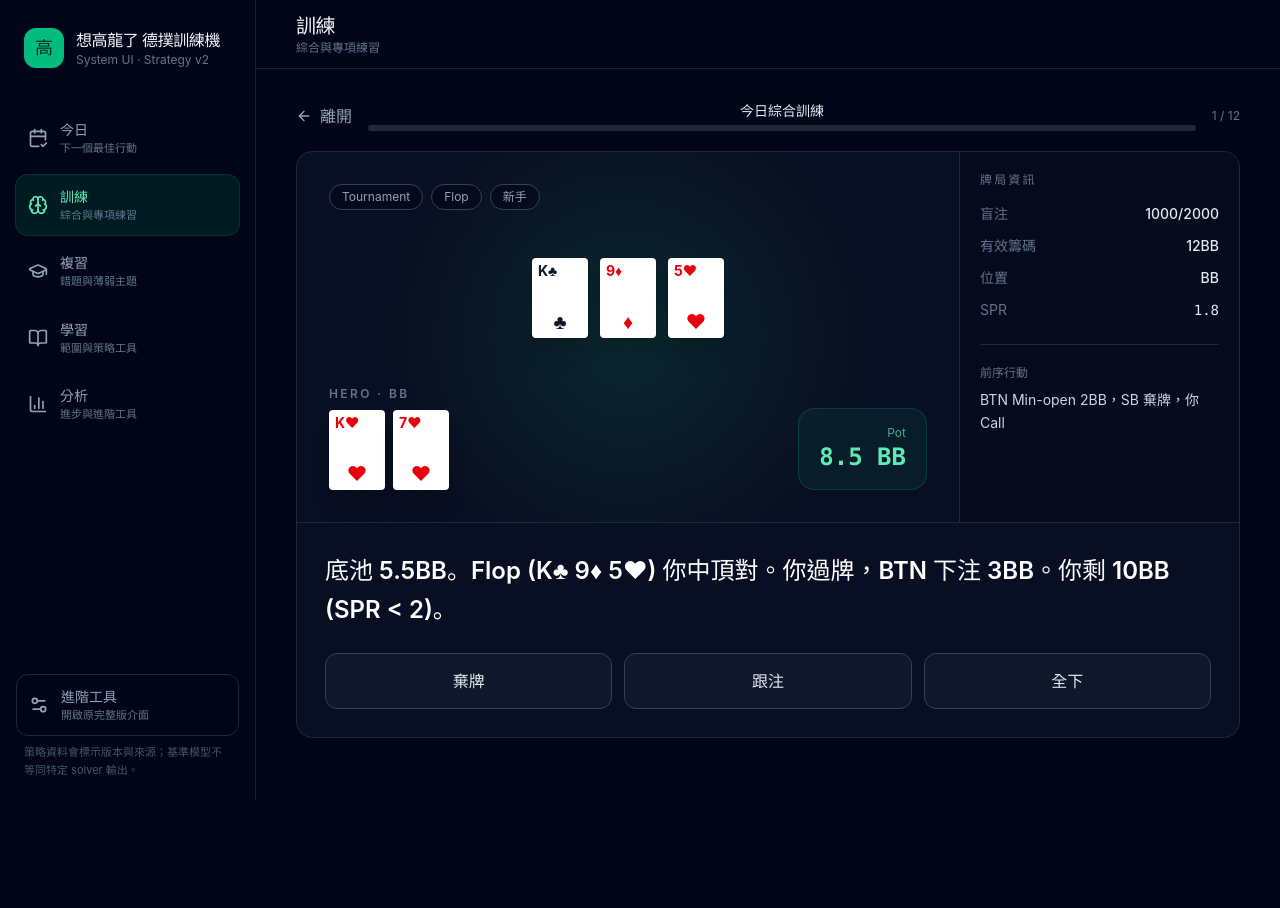
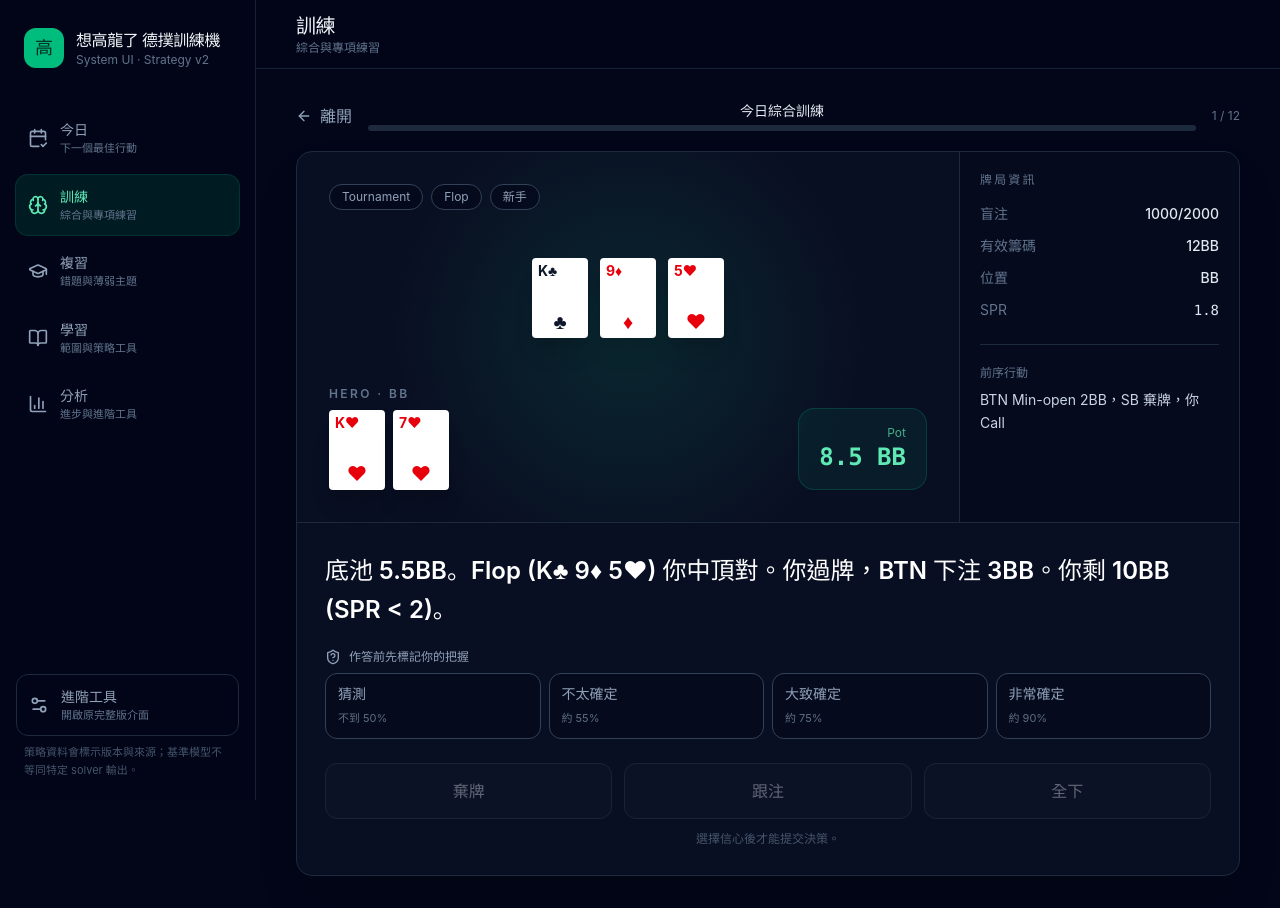
Before and after one commit to linwuyen/poker-coach-pro, a React (Vite) app: page / in a window 1280 px wide. Both pictures are taken after a click on the button "開始今日訓練". Before the commit the page ends 800 px from the top, so only its background shows below. Built offline with nearby package versions, Linux system fonts and the light colour scheme.

Commit message:
feat: add confidence mastery EV feedback and coach flow

```diff
--- a/src/features/training/TrainingSession.tsx
+++ b/src/features/training/TrainingSession.tsx
@@ -1,8 +1,17 @@
 import { ReactNode, useMemo, useRef, useState } from 'react';
-import { ArrowLeft, ArrowRight, CheckCircle2, Clock3, Lightbulb, RotateCcw, XCircle } from 'lucide-react';
+import { ArrowLeft, ArrowRight, Brain, CheckCircle2, Clock3, Lightbulb, RotateCcw, ShieldQuestion, XCircle } from 'lucide-react';
 import { CardUI } from '../../components/CardUI';
-import { ActionType, Feedback, HistoryItem, Scenario } from '../../types';
+import { ActionType, ConfidenceLevel, Feedback, HistoryItem, Scenario } from '../../types';
 import { createAttemptId, getReviewSchedule } from '../../utils/history';
+import {
+  buildSessionLearningSummary,
+  getDifficultyWeight,
+  getHistoryMasteryKey,
+  isDelayedReview,
+  makeMasteryKey,
+  resolveFeedbackQuality,
+} from '../../learning-engine';
+import { CoachDrawer } from '../coach/CoachDrawer';
 
 interface TrainingSessionProps {
   scenarios: Scenario[];
@@ -17,31 +26,45 @@ const ACTION_LABELS: Partial<Record<ActionType, string>> = {
   Fold: '棄牌', Call: '跟注', Raise: '加注', '3-bet': '3-Bet', '4-bet (Raise)': '4-Bet',
   'All-in': '全下', Check: '過牌', 'Bet small': '小注', 'Bet half pot': '半池', 'Bet big': '大注',
 };
+const CONFIDENCE: Array<{ value: ConfidenceLevel; label: string; hint: string }> = [
+  { value: 1, label: '猜測', hint: '不到 50%' }, { value: 2, label: '不太確定', hint: '約 55%' },
+  { value: 3, label: '大致確定', hint: '約 75%' }, { value: 4, label: '非常確定', hint: '約 90%' },
+];
 
 export function TrainingSession({ scenarios, history, title, onRecord, onExit, onComplete }: TrainingSessionProps) {
   const [scenarioIndex, setScenarioIndex] = useState(0);
   const [stepIndex, setStepIndex] = useState(0);
   const [selectedAction, setSelectedAction] = useState<ActionType | null>(null);
+  const [confidence, setConfidence] = useState<ConfidenceLevel | null>(null);
   const [feedback, setFeedback] = useState<Feedback | null>(null);
-  const [scores, setScores] = useState<number[]>([]);
+  const [sessionItems, setSessionItems] = useState<HistoryItem[]>([]);
+  const [coachOpen, setCoachOpen] = useState(false);
   const startedAt = useRef(Date.now());
 
   const scenario = scenarios[scenarioIndex];
   const step = scenario?.steps[stepIndex];
   const progress = scenarios.length > 0 ? ((scenarioIndex + (feedback ? 1 : 0)) / scenarios.length) * 100 : 0;
-  const averageScore = scores.length ? Math.round(scores.reduce((sum, score) => sum + score, 0) / scores.length * 10) : 0;
-
+  const summary = useMemo(() => buildSessionLearningSummary(sessionItems), [sessionItems]);
+  const currentMasteryKey = scenario && step ? makeMasteryKey(scenario.id, step.id) : '';
   const latestPrevious = useMemo(() => history
-    .filter(item => item.scenarioId === scenario?.id)
-    .sort((a, b) => b.timestamp - a.timestamp)[0], [history, scenario?.id]);
+    .filter(item => getHistoryMasteryKey(item) === currentMasteryKey)
+    .sort((a, b) => b.timestamp - a.timestamp)[0], [history, currentMasteryKey]);
 
   if (!scenario || !step) {
     return (
-      <section className="mx-auto max-w-xl rounded-2xl border border-slate-800 bg-slate-900/60 p-8 text-center">
-        <CheckCircle2 className="mx-auto h-12 w-12 text-emerald-400" />
-        <h2 className="mt-4 text-2xl font-semibold">訓練完成</h2>
-        <p className="mt-2 text-sm text-slate-400">本次平均得分 {averageScore}% · 完成 {scores.length} 個決策</p>
-        <div className="mt-6 flex justify-center gap-3">
+      <section className="mx-auto max-w-3xl rounded-2xl border border-slate-800 bg-slate-900/60 p-6 md:p-8">
+        <div className="text-center"><CheckCircle2 className="mx-auto h-12 w-12 text-emerald-400" /><h2 className="mt-4 text-2xl font-semibold">訓練完成</h2><p className="mt-2 text-sm text-slate-400">這裡顯示學習結果，不只顯示刷題分數。</p></div>
+        <div className="mt-7 grid gap-3 sm:grid-cols-2 lg:grid-cols-4">
+          <SummaryMetric label="本次正確率" value={`${summary.accuracy}%`} />
+          <SummaryMetric label="未見題正確率" value={`${summary.unseenAccuracy}%`} />
+          <SummaryMetric label="延遲留存" value={`${summary.delayedRetention}%`} />
+          <SummaryMetric label="排入複習" value={`${summary.queuedReviews} 題`} />
+        </div>
+        <div className="mt-5 grid gap-3 md:grid-cols-2">
+          <SummaryNote title="最需要修正" value={summary.topLeak || '尚無明顯漏點'} />
+          <SummaryNote title="本次最穩定" value={summary.strongestConcept || '繼續累積樣本'} />
+        </div>
+        <div className="mt-7 flex flex-wrap justify-center gap-3">
           <button type="button" onClick={onComplete} className="rounded-xl bg-emerald-500 px-5 py-3 text-sm font-semibold text-emerald-950 hover:bg-emerald-400">回到今日</button>
           <button type="button" onClick={onExit} className="rounded-xl border border-slate-700 px-5 py-3 text-sm font-semibold text-slate-300 hover:bg-slate-800">選擇其他訓練</button>
         </div>
@@ -50,33 +73,43 @@ export function TrainingSession({ scenarios, history, title, onRecord, onExit, o
   }
 
   const selectAction = (action: ActionType) => {
-    if (feedback) return;
+    if (feedback || !confidence) return;
     const result = step.feedbacks[action];
     if (!result) return;
-    const durationMs = Date.now() - startedAt.current;
-    const schedule = getReviewSchedule(result.score, latestPrevious);
+    const now = Date.now();
+    const durationMs = now - startedAt.current;
+    const schedule = getReviewSchedule(result.score, confidence, latestPrevious, now);
+    const quality = resolveFeedbackQuality(result);
     const item: HistoryItem = {
-      schemaVersion: 3,
+      schemaVersion: 4,
       attemptId: createAttemptId(),
       trainingType: 'scenario',
       scenarioId: scenario.id,
       stepId: step.id,
-      category: scenario.category || [],
+      masteryKey: currentMasteryKey,
+      category: [...(scenario.category || []), ...(step.conceptIds || [])],
       score: result.score,
       judgment: result.judgment,
-      timestamp: Date.now(),
+      timestamp: now,
       selectedAction: action,
       bestAction: result.bestAction,
       street: step.street,
       position: scenario.position,
       durationMs,
+      confidence,
+      correct: result.score >= 8,
+      feedbackQuality: quality,
+      evLossBB: result.evidence?.evLossBB,
+      difficultyWeight: getDifficultyWeight(scenario.difficulty),
       isReview: Boolean(latestPrevious),
+      isDelayedReview: isDelayedReview(latestPrevious, now),
+      isUnseen: !latestPrevious,
       questionLabel: scenario.title,
       ...schedule,
     };
     setSelectedAction(action);
     setFeedback(result);
-    setScores(previous => [...previous, result.score]);
+    setSessionItems(previous => [...previous, item]);
     onRecord(item);
   };
 
@@ -86,139 +119,91 @@ export function TrainingSession({ scenarios, history, title, onRecord, onExit, o
       const nextIndex = scenario.steps.findIndex(item => item.id === nextStepId);
       if (nextIndex >= 0) {
         setStepIndex(nextIndex);
-        setSelectedAction(null);
-        setFeedback(null);
-        startedAt.current = Date.now();
+        resetDecision();
         return;
       }
     }
     setScenarioIndex(index => index + 1);
     setStepIndex(0);
+    resetDecision();
+  };
+
+  const resetDecision = () => {
     setSelectedAction(null);
+    setConfidence(null);
     setFeedback(null);
+    setCoachOpen(false);
     startedAt.current = Date.now();
   };
 
   const restart = () => {
     setScenarioIndex(0);
     setStepIndex(0);
-    setSelectedAction(null);
-    setFeedback(null);
-    setScores([]);
-    startedAt.current = Date.now();
+    setSessionItems([]);
+    resetDecision();
   };
 
+  const currentItem = sessionItems[sessionItems.length - 1];
   return (
     <div className="mx-auto max-w-5xl">
       <div className="mb-5 flex items-center justify-between gap-4">
         <button type="button" onClick={onExit} className="flex items-center gap-2 text-sm text-slate-400 hover:text-slate-100"><ArrowLeft className="h-4 w-4" />離開</button>
-        <div className="min-w-0 flex-1 text-center">
-          <div className="truncate text-sm font-semibold text-slate-200">{title}</div>
-          <div className="mt-1 h-1.5 overflow-hidden rounded-full bg-slate-800"><div className="h-full rounded-full bg-emerald-500 transition-all" style={{ width: `${progress}%` }} /></div>
-        </div>
+        <div className="min-w-0 flex-1 text-center"><div className="truncate text-sm font-semibold text-slate-200">{title}</div><div className="mt-1 h-1.5 overflow-hidden rounded-full bg-slate-800"><div className="h-full rounded-full bg-emerald-500 transition-all" style={{ width: `${progress}%` }} /></div></div>
         <div className="text-right text-xs text-slate-500">{scenarioIndex + 1} / {scenarios.length}</div>
       </div>
 
       <section className="overflow-hidden rounded-2xl border border-slate-800 bg-slate-900/55 shadow-2xl shadow-black/20">
         <div className="grid lg:grid-cols-[1fr_280px]">
           <div className="relative min-h-[330px] bg-[radial-gradient(circle_at_center,_rgba(16,185,129,0.14),_transparent_62%)] p-5 md:p-8">
-            <div className="flex flex-wrap items-center gap-2 text-xs text-slate-400">
-              <span className="rounded-full border border-slate-700 bg-slate-950/60 px-3 py-1">{scenario.type}</span>
-              <span className="rounded-full border border-slate-700 bg-slate-950/60 px-3 py-1">{step.street}</span>
-              <span className="rounded-full border border-slate-700 bg-slate-950/60 px-3 py-1">{scenario.difficulty}</span>
-            </div>
-
-            <div className="mt-8 flex min-h-28 items-center justify-center gap-2 md:gap-3">
-              {step.communityCards.length ? step.communityCards.map((card, index) => <CardUI key={`${card.rank}-${card.suit}-${index}`} card={card} size="sm" />) : <div className="rounded-xl border border-dashed border-slate-700 px-6 py-8 text-sm text-slate-500">翻前決策</div>}
-            </div>
-
+            <div className="flex flex-wrap items-center gap-2 text-xs text-slate-400"><Pill text={scenario.type} /><Pill text={step.street} /><Pill text={scenario.difficulty} />{latestPrevious && <Pill text={isDelayedReview(latestPrevious) ? '延遲複習' : '近期重練'} />}</div>
+            <div className="mt-8 flex min-h-28 items-center justify-center gap-2 md:gap-3">{step.communityCards.length ? step.communityCards.map((card, index) => <CardUI key={`${card.rank}-${card.suit}-${index}`} card={card} size="sm" />) : <div className="rounded-xl border border-dashed border-slate-700 px-6 py-8 text-sm text-slate-500">翻前決策</div>}</div>
             <div className="mt-8 flex items-end justify-between gap-4">
-              <div>
-                <div className="mb-2 text-xs font-semibold uppercase tracking-[0.2em] text-slate-500">Hero · {scenario.position}</div>
-                <div className="flex gap-2">{scenario.holeCards.map((card, index) => <CardUI key={`${card.rank}-${card.suit}-${index}`} card={card} size="sm" />)}</div>
-              </div>
-              <div className="rounded-2xl border border-emerald-500/20 bg-emerald-500/8 px-5 py-4 text-right">
-                <div className="text-xs text-emerald-300/70">Pot</div>
-                <div className="font-mono text-2xl font-bold text-emerald-300">{step.potSize} BB</div>
-              </div>
+              <div><div className="mb-2 text-xs font-semibold uppercase tracking-[0.2em] text-slate-500">Hero · {scenario.position}</div><div className="flex gap-2">{scenario.holeCards.map((card, index) => <CardUI key={`${card.rank}-${card.suit}-${index}`} card={card} size="sm" />)}</div></div>
+              <div className="rounded-2xl border border-emerald-500/20 bg-emerald-500/8 px-5 py-4 text-right"><div className="text-xs text-emerald-300/70">Pot</div><div className="font-mono text-2xl font-bold text-emerald-300">{step.potSize} BB</div></div>
             </div>
           </div>
-
           <aside className="border-t border-slate-800 bg-slate-950/45 p-5 lg:border-l lg:border-t-0">
             <h3 className="text-xs font-semibold uppercase tracking-[0.18em] text-slate-500">牌局資訊</h3>
-            <dl className="mt-4 space-y-3 text-sm">
-              <InfoRow label="盲注" value={scenario.blinds} />
-              <InfoRow label="有效籌碼" value={scenario.effectiveStack} />
-              <InfoRow label="位置" value={scenario.position} />
-              {step.spr !== undefined && <InfoRow label="SPR" value={String(step.spr)} mono />}
-              {step.potOdds && <InfoRow label="底池賠率" value={step.potOdds} mono />}
-            </dl>
-            <div className="mt-6 border-t border-slate-800 pt-5">
-              <div className="text-xs text-slate-500">前序行動</div>
-              <p className="mt-2 text-sm leading-relaxed text-slate-300">{scenario.preAction}</p>
-            </div>
+            <dl className="mt-4 space-y-3 text-sm"><InfoRow label="盲注" value={scenario.blinds} /><InfoRow label="有效籌碼" value={scenario.effectiveStack} /><InfoRow label="位置" value={scenario.position} />{step.spr !== undefined && <InfoRow label="SPR" value={String(step.spr)} mono />}{step.potOdds && <InfoRow label="底池賠率" value={step.potOdds} mono />}</dl>
+            <div className="mt-6 border-t border-slate-800 pt-5"><div className="text-xs text-slate-500">前序行動</div><p className="mt-2 text-sm leading-relaxed text-slate-300">{scenario.preAction}</p></div>
           </aside>
         </div>
 
         <div className="border-t border-slate-800 p-5 md:p-7">
           <h2 className="text-xl font-semibold leading-relaxed text-white md:text-2xl">{step.description}</h2>
-          <div className="mt-6 grid gap-3 sm:grid-cols-3">
-            {step.options.map(option => {
-              const isSelected = selectedAction === option;
-              const isBest = Boolean(feedback && feedback.bestAction === option);
-              return (
-                <button
-                  key={option}
-                  type="button"
-                  disabled={Boolean(feedback)}
-                  onClick={() => selectAction(option)}
-                  className={`min-h-14 rounded-xl border px-4 py-3 text-sm font-semibold transition ${
-                    isBest ? 'border-emerald-400 bg-emerald-500/15 text-emerald-200' :
-                    isSelected ? 'border-red-400 bg-red-500/12 text-red-200' :
-                    'border-slate-700 bg-slate-900 text-slate-200 hover:border-slate-600 hover:bg-slate-800 disabled:cursor-default disabled:opacity-55'
-                  }`}
-                >
-                  {ACTION_LABELS[option] || option}
-                </button>
-              );
-            })}
-          </div>
+          {!feedback && <div className="mt-5"><div className="mb-2 flex items-center gap-2 text-xs font-semibold text-slate-400"><ShieldQuestion className="h-4 w-4" />作答前先標記你的把握</div><div className="grid gap-2 sm:grid-cols-4">{CONFIDENCE.map(item => <button key={item.value} type="button" onClick={() => setConfidence(item.value)} className={`rounded-xl border px-3 py-2.5 text-left transition ${confidence === item.value ? 'border-amber-400/60 bg-amber-400/12 text-amber-200' : 'border-slate-700 bg-slate-950/40 text-slate-400 hover:text-white'}`}><span className="block text-sm font-semibold">{item.label}</span><span className="text-[11px] opacity-65">{item.hint}</span></button>)}</div></div>}
+          <div className="mt-6 grid gap-3 sm:grid-cols-3">{step.options.map(option => {
+            const isSelected = selectedAction === option;
+            const isBest = Boolean(feedback && feedback.bestAction === option);
+            return <button key={option} type="button" disabled={Boolean(feedback) || !confidence} onClick={() => selectAction(option)} className={`min-h-14 rounded-xl border px-4 py-3 text-sm font-semibold transition ${isBest ? 'border-emerald-400 bg-emerald-500/15 text-emerald-200' : isSelected ? 'border-red-400 bg-red-500/12 text-red-200' : 'border-slate-700 bg-slate-900 text-slate-200 hover:border-slate-600 hover:bg-slate-800 disabled:cursor-not-allowed disabled:opacity-40'}`}>{ACTION_LABELS[option] || option}</button>;
+          })}</div>
+          {!confidence && !feedback && <p className="mt-3 text-center text-xs text-slate-600">選擇信心後才能提交決策。</p>}
         </div>
       </section>
 
-      {feedback && (
-        <section className={`mt-5 rounded-2xl border p-5 md:p-6 ${feedback.score >= 8 ? 'border-emerald-500/30 bg-emerald-500/7' : 'border-red-500/25 bg-red-500/6'}`}>
-          <div className="flex items-start gap-3">
-            {feedback.score >= 8 ? <CheckCircle2 className="mt-0.5 h-6 w-6 shrink-0 text-emerald-400" /> : <XCircle className="mt-0.5 h-6 w-6 shrink-0 text-red-400" />}
-            <div className="min-w-0 flex-1">
-              <div className="flex flex-wrap items-center justify-between gap-2">
-                <h3 className="text-lg font-semibold">{feedback.judgment}</h3>
-                <span className="rounded-full bg-slate-950/50 px-3 py-1 font-mono text-sm">{feedback.score * 10} 分</span>
-              </div>
-              <p className="mt-3 leading-relaxed text-slate-200">{feedback.why}</p>
-              <div className="mt-4 grid gap-3 md:grid-cols-2">
-                {feedback.conceptualError !== '無' && <FeedbackNote icon={<XCircle className="h-4 w-4" />} label="概念錯誤" text={feedback.conceptualError} />}
-                <FeedbackNote icon={<Lightbulb className="h-4 w-4" />} label="記憶規則" text={feedback.remember} />
-              </div>
-              <div className="mt-5 flex flex-wrap items-center justify-between gap-3 border-t border-slate-700/60 pt-5">
-                <div className="flex items-center gap-2 text-xs text-slate-500"><Clock3 className="h-4 w-4" />答錯題會自動排入近期複習</div>
-                <div className="flex gap-2">
-                  <button type="button" onClick={restart} className="rounded-lg border border-slate-700 p-2.5 text-slate-400 hover:bg-slate-800 hover:text-slate-100" title="重新開始"><RotateCcw className="h-4 w-4" /></button>
-                  <button type="button" onClick={next} className="flex items-center gap-2 rounded-xl bg-emerald-500 px-5 py-3 text-sm font-semibold text-emerald-950 hover:bg-emerald-400">下一題<ArrowRight className="h-4 w-4" /></button>
-                </div>
-              </div>
-            </div>
-          </div>
-        </section>
-      )}
+      {feedback && currentItem && <FeedbackPanel feedback={feedback} item={currentItem} onRestart={restart} onNext={next} onCoach={() => setCoachOpen(true)} />}
+      {feedback && <CoachDrawer open={coachOpen} scenario={scenario} step={step} feedback={feedback} selectedAction={selectedAction} onClose={() => setCoachOpen(false)} />}
     </div>
   );
 }
 
-function InfoRow({ label, value, mono = false }: { label: string; value: string; mono?: boolean }) {
-  return <div className="flex items-center justify-between gap-4"><dt className="text-slate-500">{label}</dt><dd className={`text-right font-medium text-slate-200 ${mono ? 'font-mono' : ''}`}>{value}</dd></div>;
+function FeedbackPanel({ feedback, item, onRestart, onNext, onCoach }: { feedback: Feedback; item: HistoryItem; onRestart: () => void; onNext: () => void; onCoach: () => void }) {
+  const correct = item.correct;
+  const qualityLabels = { best: '最佳線', acceptable: '可接受', suboptimal: '次佳', 'major-error': '重大錯誤' } as const;
+  return <section className={`mt-5 rounded-2xl border p-5 md:p-6 ${correct ? 'border-emerald-500/30 bg-emerald-500/7' : 'border-red-500/25 bg-red-500/6'}`}>
+    <div className="flex items-start gap-3">{correct ? <CheckCircle2 className="mt-0.5 h-6 w-6 shrink-0 text-emerald-400" /> : <XCircle className="mt-0.5 h-6 w-6 shrink-0 text-red-400" />}<div className="min-w-0 flex-1">
+      <div className="flex flex-wrap items-center justify-between gap-2"><h3 className="text-lg font-semibold">{feedback.judgment}</h3><div className="flex gap-2"><span className="rounded-full bg-slate-950/50 px-3 py-1 text-xs">{qualityLabels[item.feedbackQuality || 'suboptimal']}</span><span className="rounded-full bg-slate-950/50 px-3 py-1 font-mono text-sm">{feedback.score * 10} 分</span></div></div>
+      <p className="mt-3 leading-relaxed text-slate-200">{feedback.why}</p>
+      {typeof item.evLossBB === 'number' && <div className="mt-3 inline-flex rounded-lg border border-blue-500/20 bg-blue-500/8 px-3 py-2 text-sm text-blue-200">相對最佳線 EV 損失：{item.evLossBB.toFixed(2)}BB</div>}
+      <div className="mt-4 grid gap-3 md:grid-cols-2">{feedback.conceptualError !== '無' && <FeedbackNote icon={<XCircle className="h-4 w-4" />} label="概念錯誤" text={feedback.conceptualError} />}<FeedbackNote icon={<Lightbulb className="h-4 w-4" />} label="記憶規則" text={feedback.remember} /></div>
+      {feedback.evidence && <div className="mt-4 grid gap-3 md:grid-cols-2">{feedback.evidence.objective && <FeedbackNote label="決策目標" text={feedback.evidence.objective} />}{feedback.evidence.villainRange && <FeedbackNote label="對手範圍" text={feedback.evidence.villainRange} />}{feedback.evidence.blockers && <FeedbackNote label="Blocker" text={feedback.evidence.blockers} />}{feedback.evidence.reversals?.length && <FeedbackNote label="答案反轉條件" text={feedback.evidence.reversals.join('；')} />}</div>}
+      <div className="mt-5 flex flex-wrap items-center justify-between gap-3 border-t border-slate-700/60 pt-5"><div className="flex items-center gap-2 text-xs text-slate-500"><Clock3 className="h-4 w-4" />{item.nextReviewAt ? `下次提取練習：${new Date(item.nextReviewAt).toLocaleString('zh-TW')}` : '本題已記錄'}</div><div className="flex gap-2"><button type="button" onClick={onCoach} className="flex items-center gap-2 rounded-lg border border-violet-500/30 px-3 py-2.5 text-sm text-violet-300 hover:bg-violet-500/10"><Brain className="h-4 w-4" />問教練</button><button type="button" onClick={onRestart} className="rounded-lg border border-slate-700 p-2.5 text-slate-400 hover:bg-slate-800 hover:text-slate-100" title="重新開始"><RotateCcw className="h-4 w-4" /></button><button type="button" onClick={onNext} className="flex items-center gap-2 rounded-xl bg-emerald-500 px-5 py-3 text-sm font-semibold text-emerald-950 hover:bg-emerald-400">下一題<ArrowRight className="h-4 w-4" /></button></div></div>
+    </div></div>
+  </section>;
 }
 
-function FeedbackNote({ icon, label, text }: { icon: ReactNode; label: string; text: string }) {
-  return <div className="rounded-xl border border-slate-700/70 bg-slate-950/35 p-4"><div className="flex items-center gap-2 text-xs font-semibold uppercase tracking-wide text-slate-500">{icon}{label}</div><p className="mt-2 text-sm leading-relaxed text-slate-300">{text}</p></div>;
-}
+function Pill({ text }: { text: string }) { return <span className="rounded-full border border-slate-700 bg-slate-950/60 px-3 py-1">{text}</span>; }
+function InfoRow({ label, value, mono = false }: { label: string; value: string; mono?: boolean }) { return <div className="flex items-center justify-between gap-4"><dt className="text-slate-500">{label}</dt><dd className={`text-right font-medium text-slate-200 ${mono ? 'font-mono' : ''}`}>{value}</dd></div>; }
+function FeedbackNote({ icon, label, text }: { icon?: ReactNode; label: string; text: string }) { return <div className="rounded-xl border border-slate-700/70 bg-slate-950/35 p-4"><div className="flex items-center gap-2 text-xs font-semibold uppercase tracking-wide text-slate-500">{icon}{label}</div><p className="mt-2 text-sm leading-relaxed text-slate-300">{text}</p></div>; }
+function SummaryMetric({ label, value }: { label: string; value: string }) { return <div className="rounded-xl border border-slate-800 bg-slate-950/45 p-4"><div className="text-xs text-slate-500">{label}</div><div className="mt-2 font-mono text-2xl font-bold">{value}</div></div>; }
+function SummaryNote({ title, value }: { title: string; value: string }) { return <div className="rounded-xl border border-slate-800 bg-slate-950/35 p-4"><div className="text-xs text-slate-500">{title}</div><div className="mt-2 font-semibold text-slate-200">{value}</div></div>; }
```
